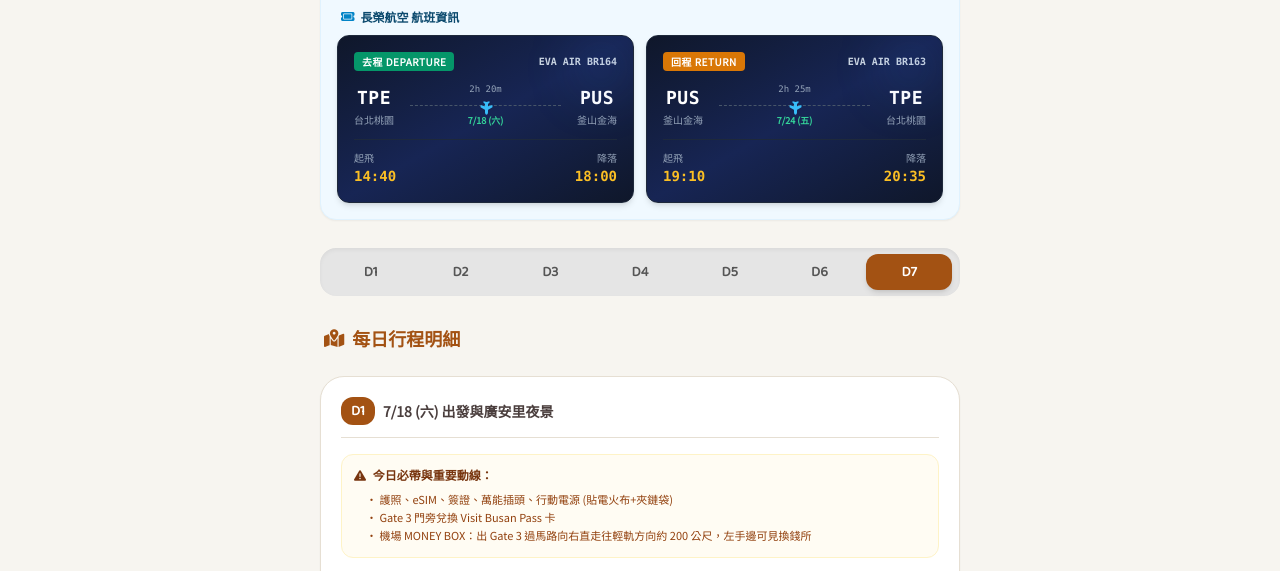
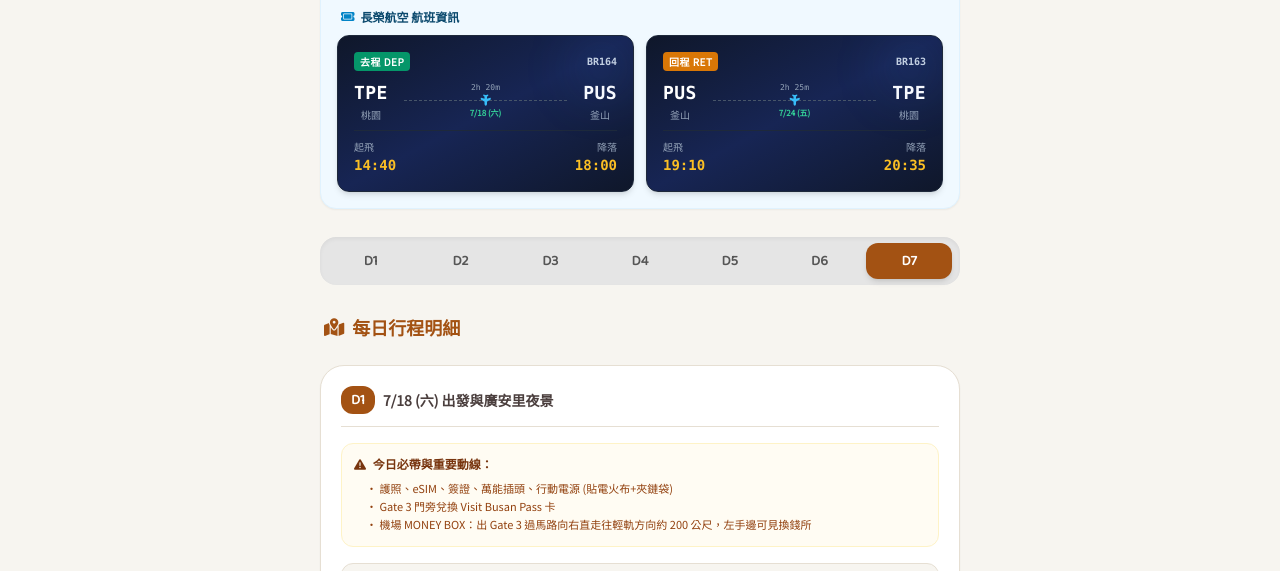
Before and after one commit to chiayi-chen/kr-trip, a plain HTML site: page index.html in a window 1280 px wide. Shown: the part 212-783 px from the top of the page. Drawn offline with nearby package versions, Linux system fonts and the light colour scheme.

Commit message:
Add files via upload

```diff
--- a/index.html
+++ b/index.html
@@ -105,75 +105,76 @@
                     <i class="fa-solid fa-ticket text-sky-600"></i> 長榮航空 航班資訊
                 </h4>
 
-                <div class="grid grid-cols-1 md:grid-cols-2 gap-3">
+                <!-- 修改處：改為 grid-cols-2 強制在手機上維持左右並排，並微調 gap -->
+                <div class="grid grid-cols-2 gap-2 sm:gap-3">
                     <!-- 去程 BR164 -->
-                    <div class="bg-gradient-to-br from-slate-900 via-blue-950 to-slate-900 text-white p-4 rounded-xl shadow-md border border-slate-800 relative overflow-hidden">
+                    <div class="bg-gradient-to-br from-slate-900 via-blue-950 to-slate-900 text-white p-2.5 sm:p-4 rounded-xl shadow-md border border-slate-800 relative overflow-hidden">
                         <div class="absolute top-0 right-0 w-16 h-16 bg-blue-500/10 rounded-full blur-xl"></div>
-                        <div class="flex justify-between items-center mb-2">
-                            <span class="text-[10px] bg-emerald-600 text-white px-2 py-0.5 rounded font-bold tracking-wider">去程 DEPARTURE</span>
-                            <span class="text-[10px] font-mono text-slate-300 font-bold">EVA AIR BR164</span>
+                        <div class="flex justify-between items-center mb-1.5">
+                            <span class="text-[8px] sm:text-[10px] bg-emerald-600 text-white px-1.5 py-0.5 rounded font-bold tracking-wider">去程 DEP</span>
+                            <span class="text-[8px] sm:text-[10px] font-mono text-slate-300 font-bold">BR164</span>
                         </div>
-                        <div class="flex justify-between items-center my-3">
+                        <div class="flex justify-between items-center my-2">
                             <div class="text-center">
-                                <p class="text-lg font-black tracking-wide font-mono">TPE</p>
-                                <p class="text-[10px] text-slate-400">台北桃園</p>
+                                <p class="text-base sm:text-lg font-black tracking-wide font-mono">TPE</p>
+                                <p class="text-[8px] sm:text-[10px] text-slate-400">桃園</p>
                             </div>
-                            <div class="flex flex-col items-center flex-1 px-4 relative">
-                                <span class="text-[9px] text-slate-400 font-mono mb-1">2h 20m</span>
+                            <div class="flex flex-col items-center flex-1 px-1 sm:px-4 relative">
+                                <span class="text-[8px] text-slate-400 font-mono mb-0.5">2h 20m</span>
                                 <div class="w-full border-t border-dashed border-slate-600 relative my-1">
-                                    <i class="fa-solid fa-plane text-xs absolute left-1/2 -top-[6px] -translate-x-1/2 text-sky-400 rotate-90"></i>
+                                    <i class="fa-solid fa-plane text-[10px] absolute left-1/2 -top-[6px] -translate-x-1/2 text-sky-400 rotate-90"></i>
                                 </div>
-                                <span class="text-[9px] text-emerald-400 font-bold mt-1">7/18 (六)</span>
+                                <span class="text-[8px] text-emerald-400 font-bold mt-0.5">7/18 (六)</span>
                             </div>
                             <div class="text-center">
-                                <p class="text-lg font-black tracking-wide font-mono">PUS</p>
-                                <p class="text-[10px] text-slate-400">釜山金海</p>
+                                <p class="text-base sm:text-lg font-black tracking-wide font-mono">PUS</p>
+                                <p class="text-[8px] sm:text-[10px] text-slate-400">釜山</p>
                             </div>
                         </div>
-                        <div class="flex justify-between border-t border-slate-800 pt-2.5 mt-2 text-xs">
+                        <div class="flex justify-between border-t border-slate-800 pt-2 mt-1.5 text-xs">
                             <div>
-                                <span class="text-[10px] text-slate-400 block">起飛</span>
-                                <span class="font-mono font-bold text-amber-400 text-sm">14:40</span>
+                                <span class="text-[8px] sm:text-[10px] text-slate-400 block">起飛</span>
+                                <span class="font-mono font-bold text-amber-400 text-xs sm:text-sm">14:40</span>
                             </div>
                             <div class="text-right">
-                                <span class="text-[10px] text-slate-400 block">降落</span>
-                                <span class="font-mono font-bold text-amber-400 text-sm">18:00</span>
+                                <span class="text-[8px] sm:text-[10px] text-slate-400 block">降落</span>
+                                <span class="font-mono font-bold text-amber-400 text-xs sm:text-sm">18:00</span>
                             </div>
                         </div>
                     </div>
 
                     <!-- 回程 BR163 -->
-                    <div class="bg-gradient-to-br from-slate-900 via-blue-950 to-slate-900 text-white p-4 rounded-xl shadow-md border border-slate-800 relative overflow-hidden">
+                    <div class="bg-gradient-to-br from-slate-900 via-blue-950 to-slate-900 text-white p-2.5 sm:p-4 rounded-xl shadow-md border border-slate-800 relative overflow-hidden">
                         <div class="absolute top-0 right-0 w-16 h-16 bg-blue-500/10 rounded-full blur-xl"></div>
-                        <div class="flex justify-between items-center mb-2">
-                            <span class="text-[10px] bg-amber-600 text-white px-2 py-0.5 rounded font-bold tracking-wider">回程 RETURN</span>
-                            <span class="text-[10px] font-mono text-slate-300 font-bold">EVA AIR BR163</span>
+                        <div class="flex justify-between items-center mb-1.5">
+                            <span class="text-[8px] sm:text-[10px] bg-amber-600 text-white px-1.5 py-0.5 rounded font-bold tracking-wider">回程 RET</span>
+                            <span class="text-[8px] sm:text-[10px] font-mono text-slate-300 font-bold">BR163</span>
                         </div>
-                        <div class="flex justify-between items-center my-3">
+                        <div class="flex justify-between items-center my-2">
                             <div class="text-center">
-                                <p class="text-lg font-black tracking-wide font-mono">PUS</p>
-                                <p class="text-[10px] text-slate-400">釜山金海</p>
+                                <p class="text-base sm:text-lg font-black tracking-wide font-mono">PUS</p>
+                                <p class="text-[8px] sm:text-[10px] text-slate-400">釜山</p>
                             </div>
-                            <div class="flex flex-col items-center flex-1 px-4 relative">
-                                <span class="text-[9px] text-slate-400 font-mono mb-1">2h 25m</span>
+                            <div class="flex flex-col items-center flex-1 px-1 sm:px-4 relative">
+                                <span class="text-[8px] text-slate-400 font-mono mb-0.5">2h 25m</span>
                                 <div class="w-full border-t border-dashed border-slate-600 relative my-1">
-                                    <i class="fa-solid fa-plane text-xs absolute left-1/2 -top-[6px] -translate-x-1/2 text-sky-400 rotate-90"></i>
+                                    <i class="fa-solid fa-plane text-[10px] absolute left-1/2 -top-[6px] -translate-x-1/2 text-sky-400 rotate-90"></i>
                                 </div>
-                                <span class="text-[9px] text-emerald-400 font-bold mt-1">7/24 (五)</span>
+                                <span class="text-[8px] text-emerald-400 font-bold mt-0.5">7/24 (五)</span>
                             </div>
                             <div class="text-center">
-                                <p class="text-lg font-black tracking-wide font-mono">TPE</p>
-                                <p class="text-[10px] text-slate-400">台北桃園</p>
+                                <p class="text-base sm:text-lg font-black tracking-wide font-mono">TPE</p>
+                                <p class="text-[8px] sm:text-[10px] text-slate-400">桃園</p>
                             </div>
                         </div>
-                        <div class="flex justify-between border-t border-slate-800 pt-2.5 mt-2 text-xs">
+                        <div class="flex justify-between border-t border-slate-800 pt-2 mt-1.5 text-xs">
                             <div>
-                                <span class="text-[10px] text-slate-400 block">起飛</span>
-                                <span class="font-mono font-bold text-amber-400 text-sm">19:10</span>
+                                <span class="text-[8px] sm:text-[10px] text-slate-400 block">起飛</span>
+                                <span class="font-mono font-bold text-amber-400 text-xs sm:text-sm">19:10</span>
                             </div>
                             <div class="text-right">
-                                <span class="text-[10px] text-slate-400 block">降落</span>
-                                <span class="font-mono font-bold text-amber-400 text-sm">20:35</span>
+                                <span class="text-[8px] sm:text-[10px] text-slate-400 block">降落</span>
+                                <span class="font-mono font-bold text-amber-400 text-xs sm:text-sm">20:35</span>
                             </div>
                         </div>
                     </div>
```
